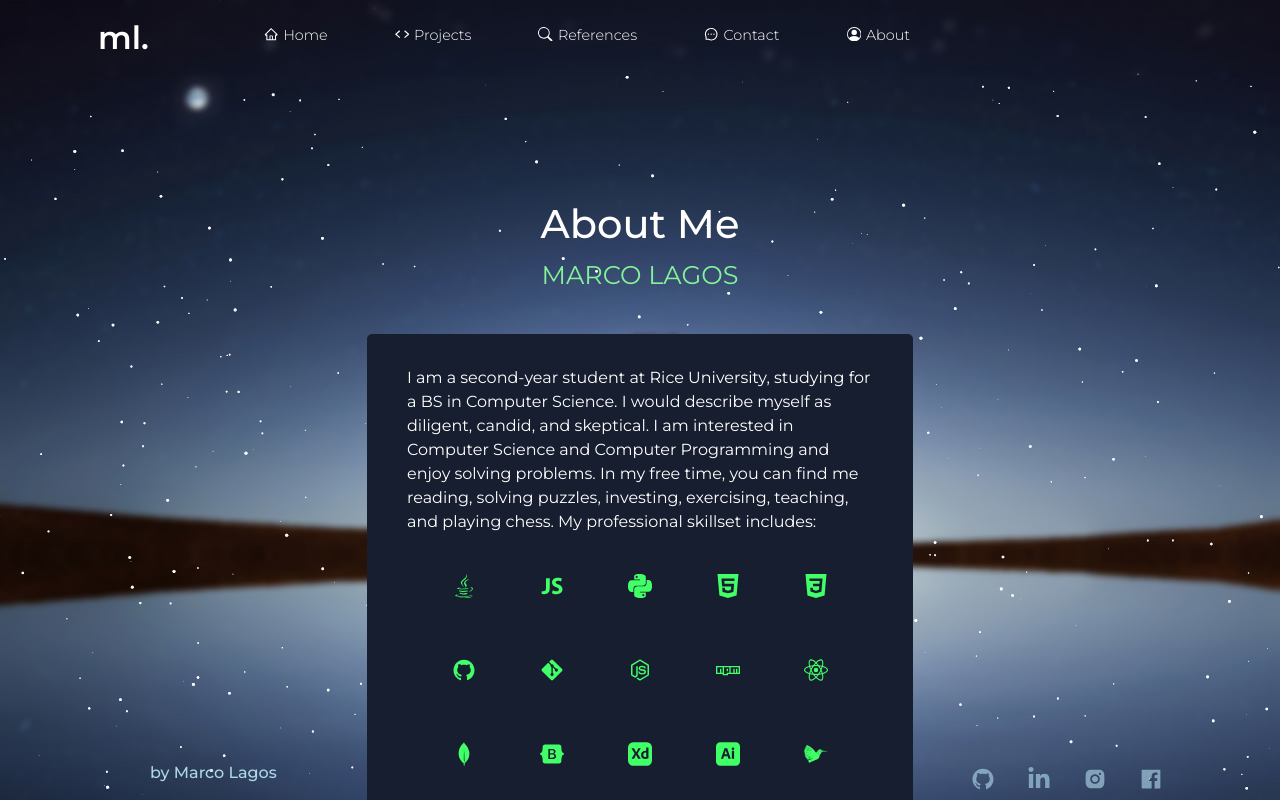
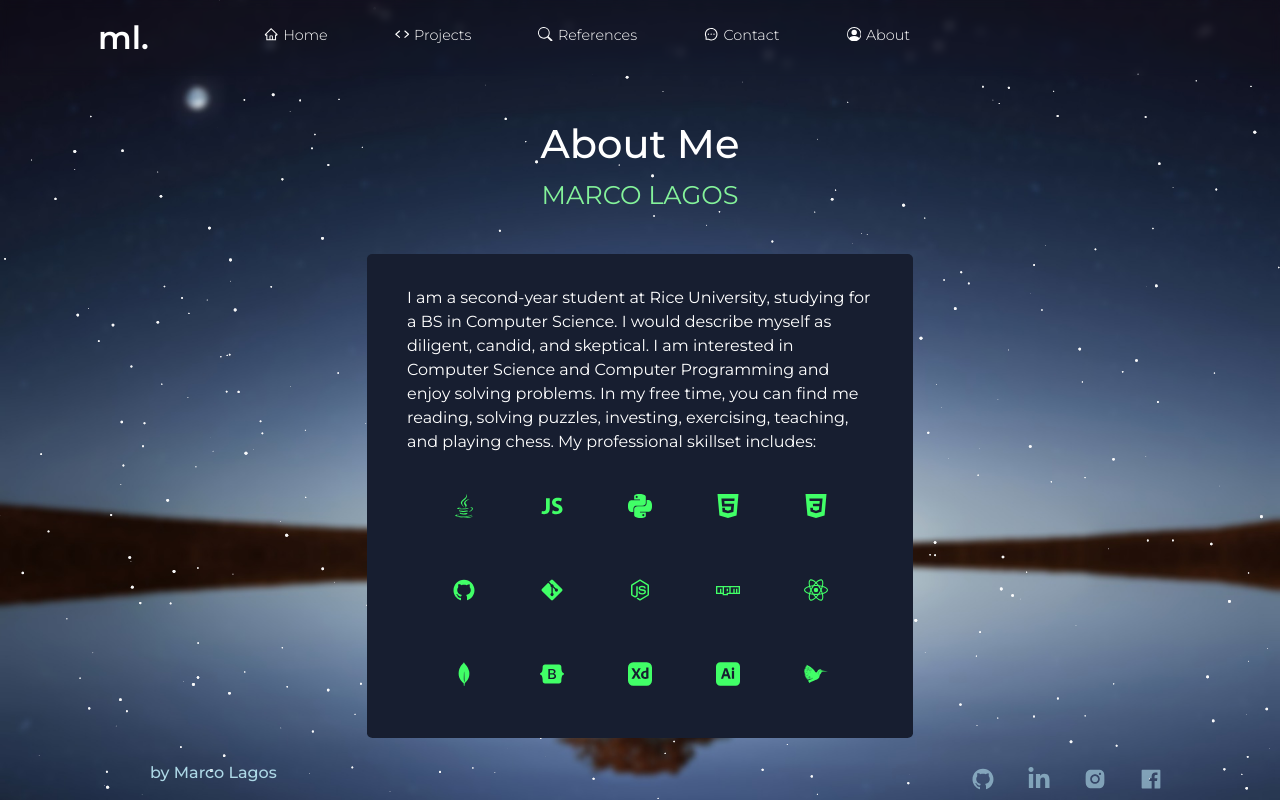
Before and after one commit to marcolagos/personal-website, a React (Create React App) app: page /about in a window 1280 px wide. Built offline with nearby package versions, Linux system fonts and the light colour scheme.

Commit message:
about page changed

```diff
--- a/src/Pages/About/About.css
+++ b/src/Pages/About/About.css
@@ -51,7 +51,7 @@
 }
 
 .about-header {
-    margin-top: 20vh !important;
+    margin-top: 10vh !important;
 }
 .about-header-description {
     margin-top: 5vh !important;
```
